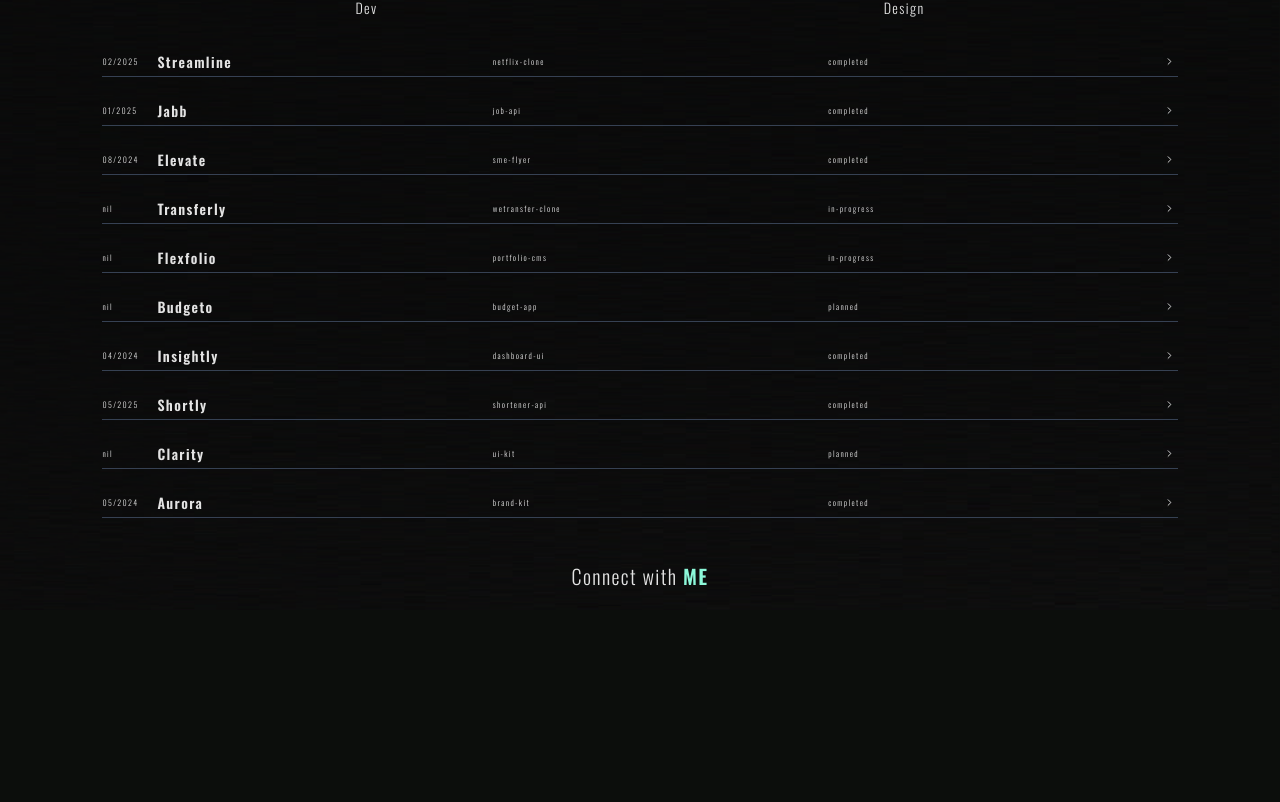
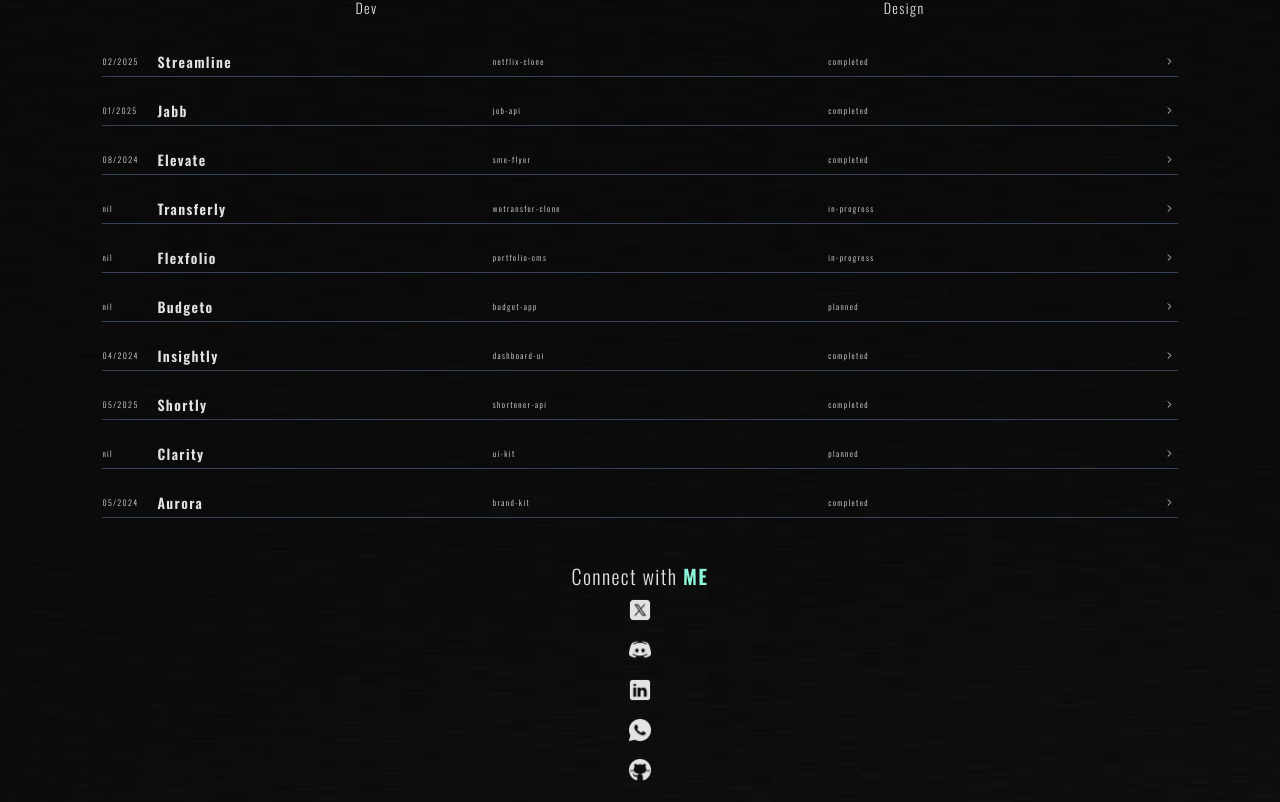
Before and after one commit to CODonnie/CODfolio, a React (Vite) app: page / in a window 1280 px wide. Shown: the part 760-1562 px from the top of the page. Before the commit the page ends 1370 px from the top, so only its background shows below. Built offline with nearby package versions, Linux system fonts and the light colour scheme.

Commit message:
contact section icon added

```diff
--- a/src/assets/assets.js
+++ b/src/assets/assets.js
@@ -31,15 +31,10 @@ import osloO from "./images/oslo-opera.jpg";
 import oslo from "./images/oslo.jpg";
 import shangai from "./images/shanghai.jpg";
 import discord from "./contactIcon/discord.png";
-import discordb from "./contactIcon/discord-black.png";
 import x from "./contactIcon/X.png";
-import xb from "./contactIcon/X-black.png";
 import linkedin from "./contactIcon/linkedin.png";
-import linkedinb from "./contactIcon/linkedin-black.png";
 import whatsapp from "./contactIcon/whatsapp.png";
-import whatsappb from "./contactIcon/whatsapp-black.png";
 import githubw from "./contactIcon/github.png";
-import githubb from "./contactIcon/github-black.png";
 
 export const assets = {
   codLogo1,
@@ -71,10 +66,13 @@ export const assets = {
   typescript,
 };
 
-export const contactAssets = {
-  x, xb, whatsapp, whatsappb, githubw, githubb, discord, discordb, linkedin, linkedinb
-};
-
+export const contactAssets = [
+  { icon: x, value: "donnie@twitter.com"},
+  { icon: discord, value: "donnie@twitter.com"},
+  { icon: linkedin, value: "donnie@twitter.com"},
+  { icon: whatsapp, value: "donnie@twitter.com"},
+  { icon: githubw, value: "donnie@twitter.com"},
+]
 export const project = [
   {
     id: "1",
--- a/src/components/Main/Contact.jsx
+++ b/src/components/Main/Contact.jsx
@@ -1,10 +1,20 @@
-import React from 'react'
+import { contactAssets } from "../../assets/assets";
 
 const Contact = () => {
   return (
-    <div id="contact" className='flex flex-col p-4 items-center'>
+    <div id="contact" className='flex flex-col gap-2 p-4 items-center'>
       <div>
         <p className='text-xl'>Connect with <span className='text-[hsl(var(--accent-color))] font-semibold'>ME</span></p>
+      </div>
+      <div>
+        <div className="flex gap-4 sm:flex-col">
+          {contactAssets.map((asset, i) => {
+            return <div key={i}>
+              <img src={asset.icon} className="w-6" />
+            </div>
+          })}
+        </div>
+        <div></div>
       </div>
     </div>
   )
```
